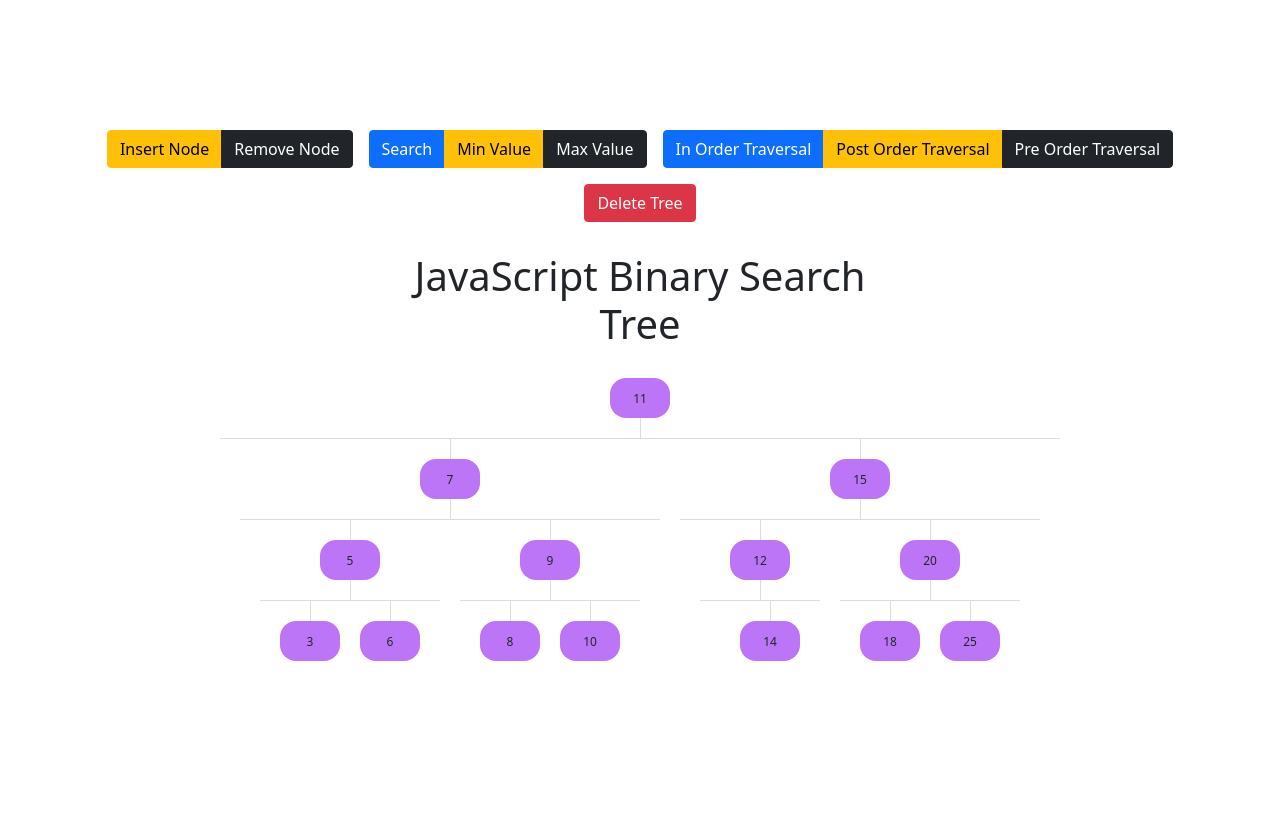
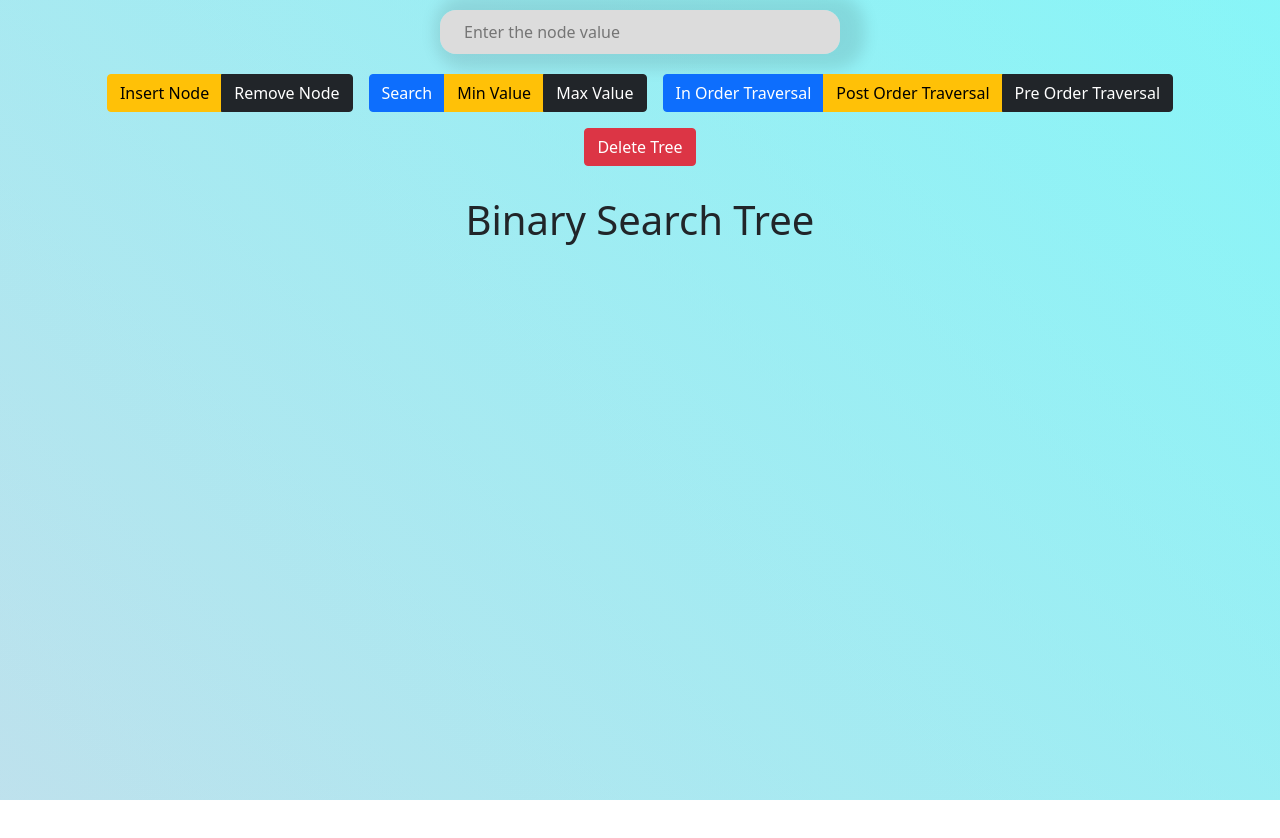
Before and after one commit to ABHIBARNWAL/Binary_Search_Tree_Visualiser, a plain HTML site: page index.html in a window 1280 px wide. After the commit the page ends 800 px from the top, so only its background shows below. Drawn offline with nearby package versions, Linux system fonts and the light colour scheme.

Commit message:
new commit

```diff
--- a/global.css
+++ b/global.css
@@ -1,19 +1,25 @@
+*{
+  margin:0;
+  padding: 0;
+  box-sizing: border-box;
+}
 html,
 body {
   width: 100%;
-  height: 100%;
+  height:100%;
   margin: 0;
   padding: 0;
+  background: linear-gradient(45deg,rgba(74, 172, 204, 0.2),rgba(22, 236, 240, 0.3));
 }
 
 body > main,
 body > .main {
-  min-height: 100%;
+  max-height: 100%;
   display: flex;
   flex-direction: column;
   justify-content: center;
   align-items: center;
-  margin: 40px auto;
+  margin-top: 20px;
 }
 
 * {
--- a/index.html
+++ b/index.html
@@ -14,6 +14,14 @@
     <link href="./style.css" rel="stylesheet"/>
   </head>
   <body>
+    <div class="form">
+      <div class="form-area">
+      <input type="number" placeholder="Enter the node value" id="node-value" >
+      <div class="error">
+        <h1>Invalid Input</h1>
+      </div>
+    </div>
+  </div>
     <main>
       <div class="container">
         <section>
@@ -23,7 +31,7 @@
         </section>
         <section>
           <div class="app-container">
-            <h1>JavaScript Binary Search Tree</h1>
+            <h1>Binary Search Tree</h1>
 
             <div class="tree">
               <!-- this is where the tree renders -->
--- a/main.js
+++ b/main.js
@@ -1,3 +1,7 @@
+const txt=document.getElementById('node-value');
+txt.addEventListener('input',()=>{
+  document.querySelector('.error').style.display="none";
+})
 class BinarySearchTreeUI {
   highlightTimer = null;
   actionsContainerSelector;
@@ -123,14 +127,18 @@ class BinarySearchTreeUI {
   }
 
   onRemoveElementBtnClick() {
-    const element = prompt("Enter element to remove from the tree");
+    document.querySelector('.error').style.display="none";
+    const element = document.getElementById('node-value').value;
       const removedEl = this.tree.remove(element);
       if (removedEl) {
         this.highlightNode(removedEl).then(() => {
+
           this.render(this.tree.root);
         });
-    } else {
-      alert("Element not found");
+      }
+      else {
+        document.querySelector('.error h1').innerHTML="Node not found";
+        document.querySelector('.error').style.display="block";
       }
   }
 
@@ -142,7 +150,7 @@ class BinarySearchTreeUI {
   }
 
   onInsertBtnClick() {
-    const element = prompt("Enter element to add to tree");
+    const element = document.getElementById('node-value').value;
     if (!element) {
       return;
     }
@@ -152,30 +160,36 @@ class BinarySearchTreeUI {
   }
 
   onMinValueBtnClick() {
+    document.querySelector('.error').style.display="none";
     const node = this.tree.min();
     if (node) {
       this.highlightNode(node);
     } else {
-      alert("Node not found");
+      document.querySelector('.error h1').innerHTML="Node not found";
+        document.querySelector('.error').style.display="block";
     }
   }
 
   onSearchBtnClick() {
-    const searchVal = prompt("Enter the node value to search in the tree");
+    document.querySelector('.error').style.display="none";
+    const searchVal = document.getElementById('node-value').value;
     const searchedNode = this.tree.search(searchVal);
     if (searchedNode) {
       this.highlightNode(searchedNode);
     } else {
-      alert("Node not found");
+      document.querySelector('.error h1').innerHTML="Node not found";
+        document.querySelector('.error').style.display="block";
     }
   }
 
   onMaxValueBtnClick() {
+    document.querySelector('.error').style.display="none";
     const node = this.tree.max();
     if (node) {
       this.highlightNode(node);
     } else {
-      alert("Node not found");
+      document.querySelector('.error h1').innerHTML="Node not found";
+        document.querySelector('.error').style.display="block";
     }
   }
 
@@ -238,6 +252,7 @@ class BinarySearchTreeUI {
     resetBtn.addEventListener("click", this.onResetBtnClick.bind(this));
   }
 }
+
 const COMPARISON = {
   EQUAL: 0,
   SMALLER: -1,
@@ -354,7 +369,7 @@ class BinarySearchTree {
     return clone;
   }
   search(value) {
-    return this.postOrderTraverse().find((node) => node.value === value);
+    return this.preOrderTraverse().find((node) => node.value === value);
   }
   min(node = this.root) {
     let current = node;
@@ -410,26 +425,9 @@ class BinarySearchTree {
     return traversed;
   }
 }
-function createSampleTreeData(tree) {
-  tree.insert(11);
-  tree.insert(7);
-  tree.insert(5);
-  tree.insert(3);
-  tree.insert(6);
-  tree.insert(9);
-  tree.insert(8);
-  tree.insert(10);
-  tree.insert(15);
-  tree.insert(12);
-  tree.insert(14);
-  tree.insert(20);
-  tree.insert(18);
-  tree.insert(25);
-}
 const main = () => {
   const myTree = new BinarySearchTree();
-  createSampleTreeData(myTree);
-  console.log("treeData", myTree);
+  // console.log("treeData", myTree);
   const bstUI = new BinarySearchTreeUI(myTree, null, ".tree");
   bstUI.init();
   bstUI.render();
--- a/style.css
+++ b/style.css
@@ -1,5 +1,5 @@
 :root {
-  --animation-timing: 1.5s;
+  --animation-timing: 1.5;
 }
 
 .app-container {
--- a/tree.css
+++ b/tree.css
@@ -1,3 +1,35 @@
+.form{
+  display: flex;
+  justify-content: center;
+  align-items: center;
+  flex-direction: column;
+}
+.form-area{
+  display: flex;
+  justify-content: center;
+  align-items: center;
+  flex-direction: column;
+  margin: 10px 0px 0px 0px;
+  box-shadow: 10px 0px 15px 15px rgba(1,1,1,0.1);
+  width:400px;
+  border-radius: 16px;
+}
+.form-area input{
+  flex:1;
+  width: 100%;
+  padding: 10px 24px;
+  border: none;
+  border-radius: 16px;
+  background: #dcdcdc;
+}
+.error{
+  margin-top: 5px;
+  display: none;
+}
+.error h1{
+  font-size: 20px;
+  color: #ed460a;
+}
 .tree {
   --dark: #333;
   margin-top: 30px;
@@ -40,7 +72,7 @@
   cursor: pointer;
   border: 1px solid transparent;
   height: 40px;
-  background-color: rgb(188, 117, 246);
+  background-color: rgb(51, 211, 51);
   border-radius: 16px;
   min-width: 60px;
   max-width: max-content;
@@ -54,7 +86,7 @@
 .tree .node_bottom_line {
   height: 20px;
   width: 1px;
-  background-color: #dcdcdc;
+  background-color: rgb(238, 237, 237);
 }
 
 .tree .node__element,
```
Lines whose indentation alone changed are shown as unchanged.
